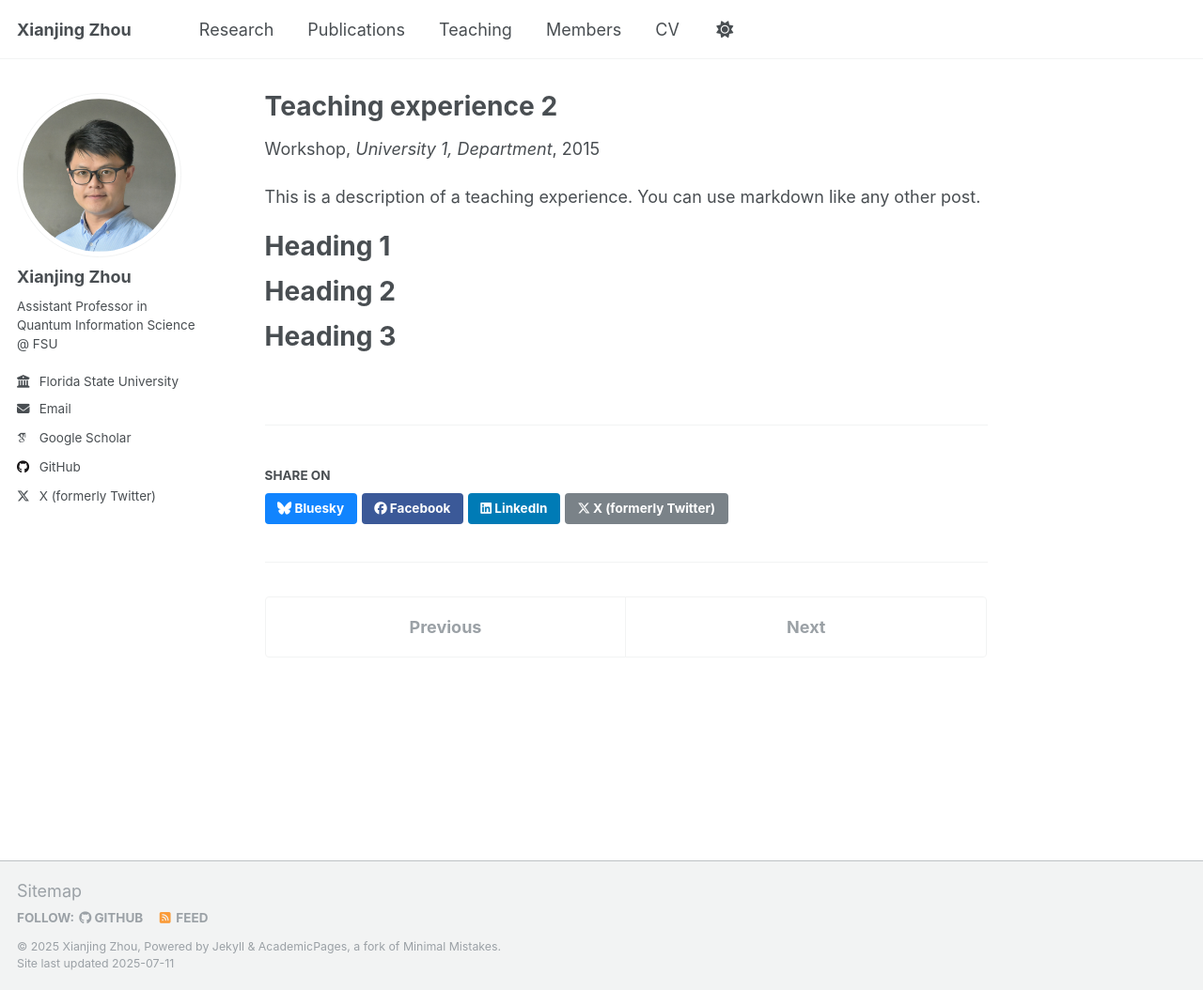
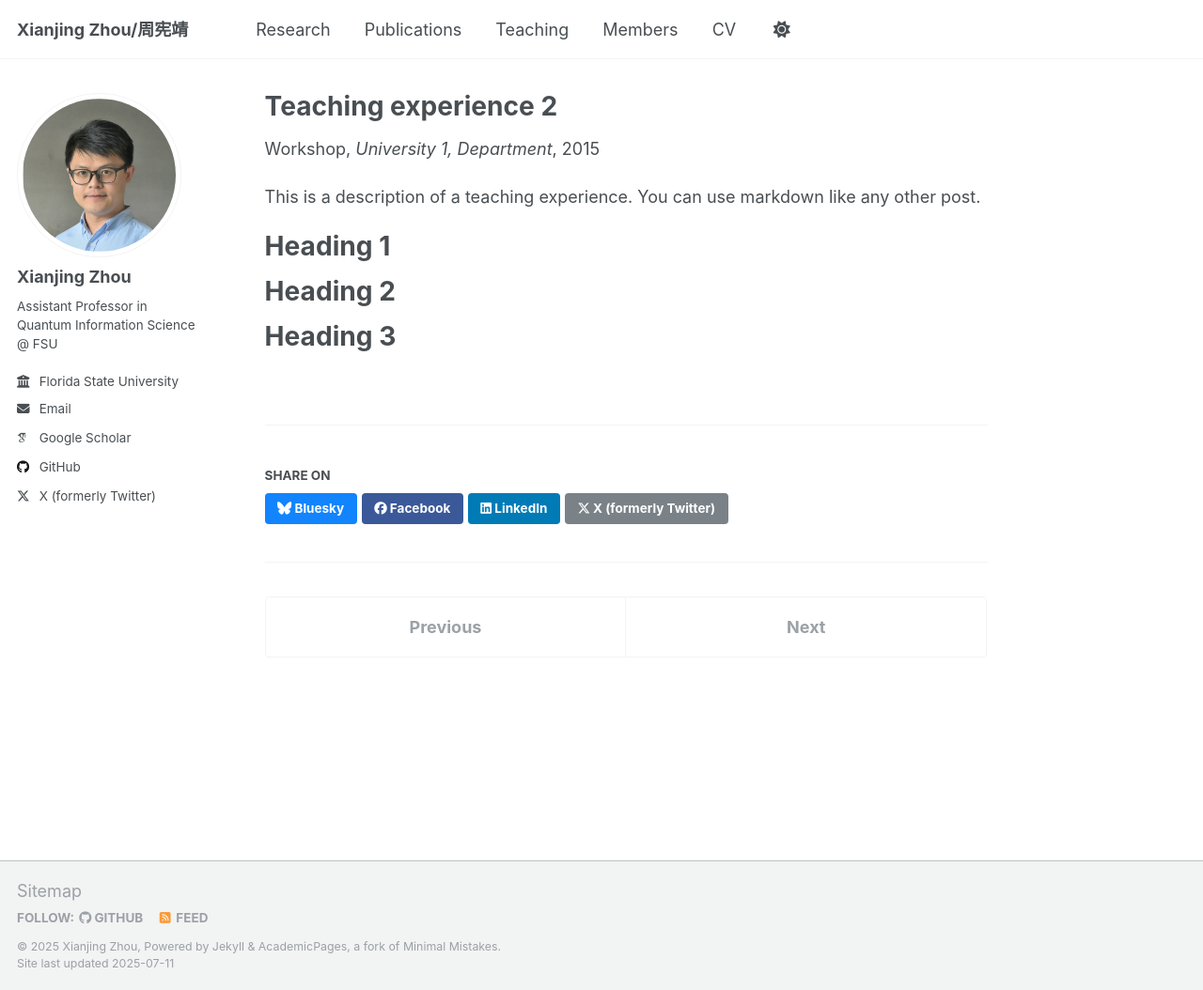
Before and after one commit to XianjingZhou/XianjingZhou.github.io, a Jekyll site: the page built from _teaching/2015-spring-teaching-2.md, in a window 1280 px wide and 1054 px high. Shown: the whole window at 94% size. Built offline with Jekyll 4.4.1, drawn with Linux system fonts in a browser that asks for light colours; some web fonts are replaced.

Commit message:
include chinese name

```diff
--- a/_config.yml
+++ b/_config.yml
@@ -9,7 +9,7 @@
 # Basic Site Settings
 locale                   : "en-US"
 site_theme               : "default"
-title                    : "Xianjing Zhou"
+title                    : "Xianjing Zhou/周宪靖"
 title_separator          : "-"
 name                     : &name "Xianjing Zhou"
 description              : &description "personal description"
--- a/_sass/layout/_navigation.scss
+++ b/_sass/layout/_navigation.scss
@@ -71,7 +71,7 @@
 
   li {
     display: block;
-    float: right;
+    float: lfet;
     margin-left: -1px;
 
     a {
```
